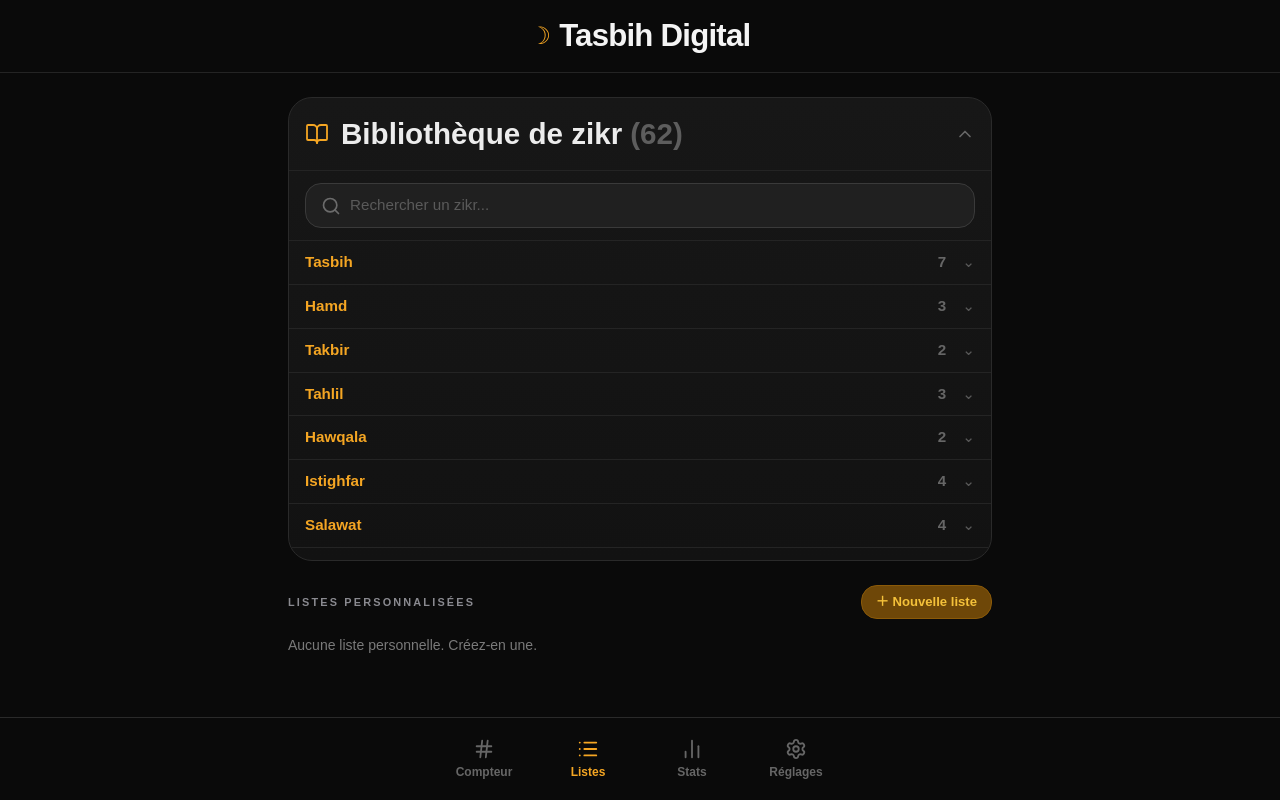
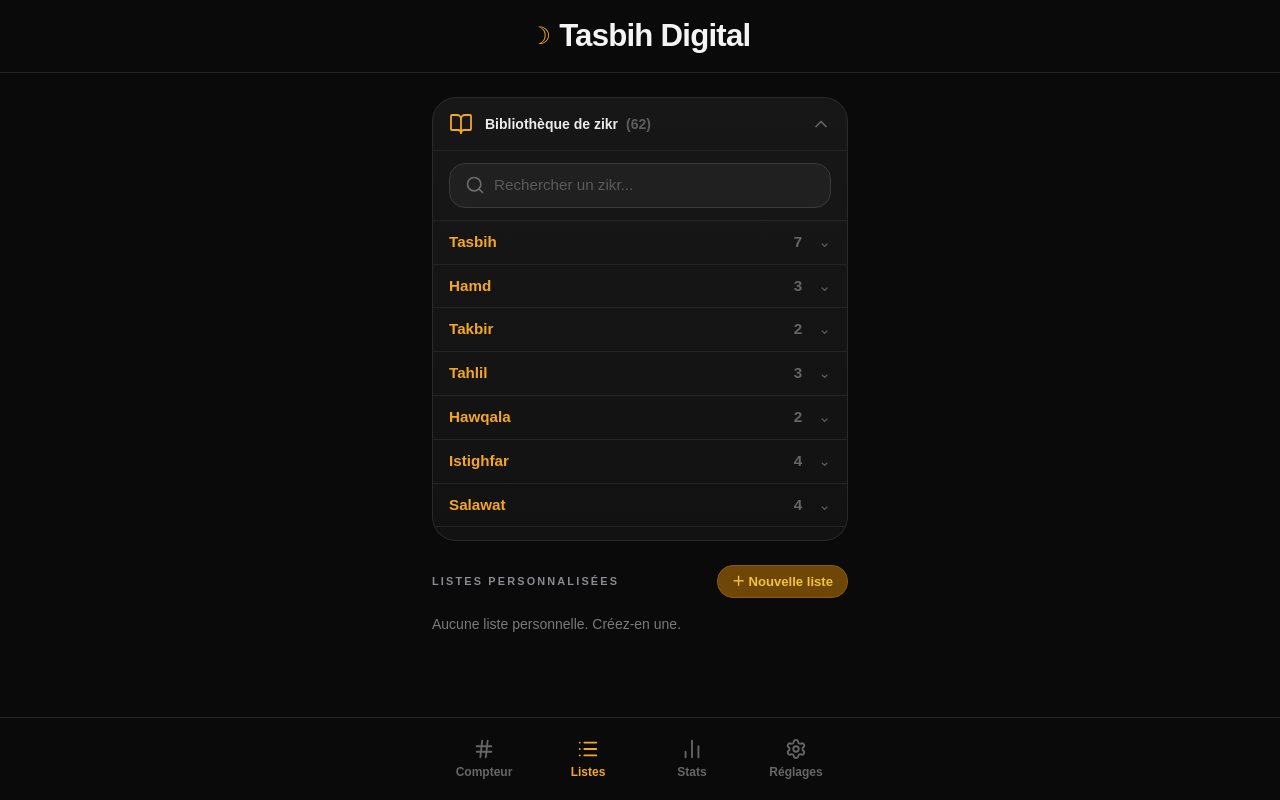
Before and after one commit to amed128/tasbih-digital, a Next.js app: page /listes in a window 1280 px wide. Built offline with nearby package versions, Linux system fonts and the light colour scheme.

Commit message:
Listes: align content width to BottomNav and increase library title font size

```diff
--- a/app/listes/page.tsx
+++ b/app/listes/page.tsx
@@ -168,14 +168,14 @@ export default function ListesPage() {
   return (
     <div className="min-h-screen overflow-x-hidden bg-[#0A0A0A] text-white">
       <div className="border-b border-[#242424]">
-        <div className="mx-auto flex h-18 w-full max-w-[760px] items-center justify-center gap-2 px-7">
+        <div className="mx-auto flex h-18 w-full max-w-md items-center justify-center gap-2 px-4">
           <span className="text-2xl text-[#F5A623]">☽</span>
           <h1 className="text-[1.95rem] font-semibold tracking-tight text-[#F4F4F4]">Tasbih Digital</h1>
         </div>
       </div>
 
       <motion.main
-        className="mx-auto flex w-full max-w-[760px] flex-col gap-6 px-7 pb-36 pt-6"
+        className="mx-auto flex w-full max-w-md flex-col gap-6 px-4 pb-36 pt-6"
         initial={{ opacity: 0, y: 10 }}
         animate={{ opacity: 1, y: 0 }}
         transition={{ duration: 0.2 }}
@@ -191,7 +191,7 @@ export default function ListesPage() {
             <div className="flex items-center gap-3">
               <BookOpen className="h-6 w-6 text-[#F5A623]" strokeWidth={1.8} />
               <div>
-                <div className="text-[1.85rem] font-semibold text-[#ECECEC]">
+                <div className="text-[0.875rem] font-semibold text-[#ECECEC]">
                   Bibliothèque de zikr
                   <span className="ml-2 text-[#5D5D5D]">({dhikrs.length})</span>
                 </div>
```
